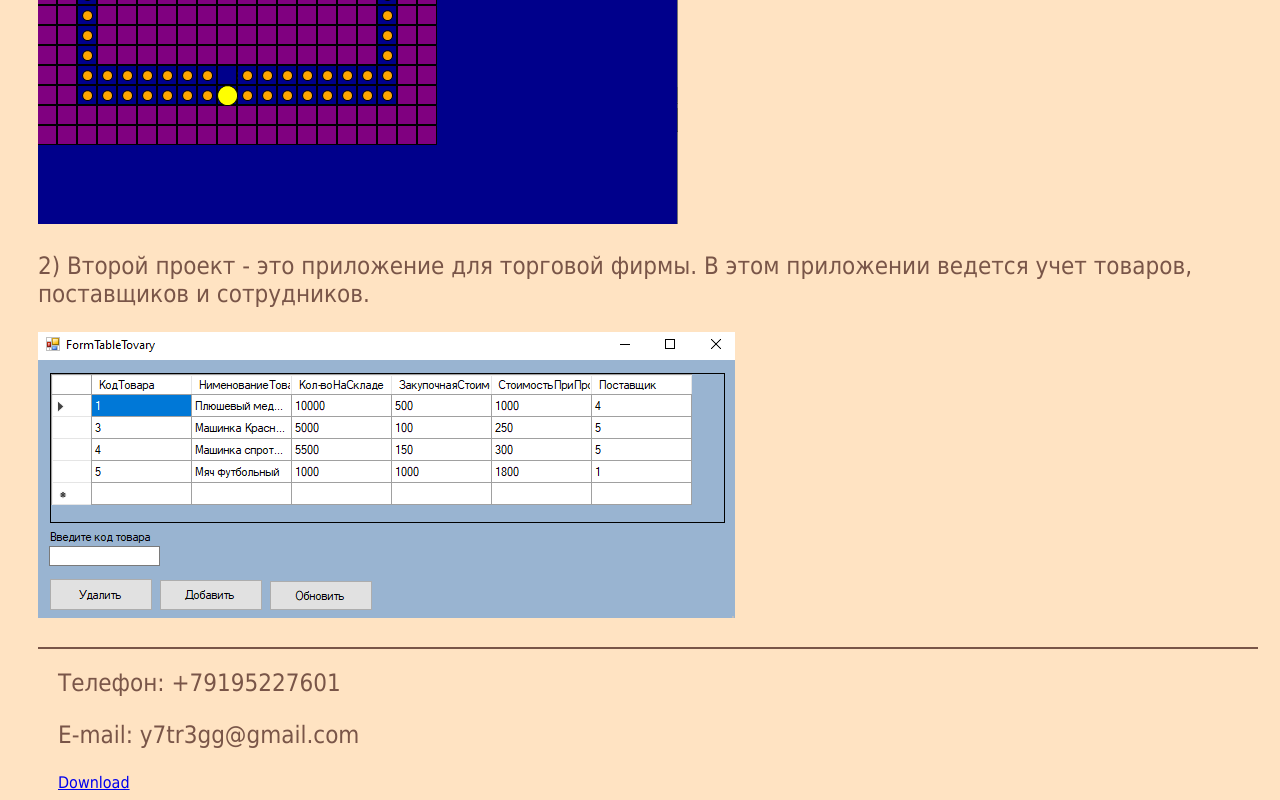
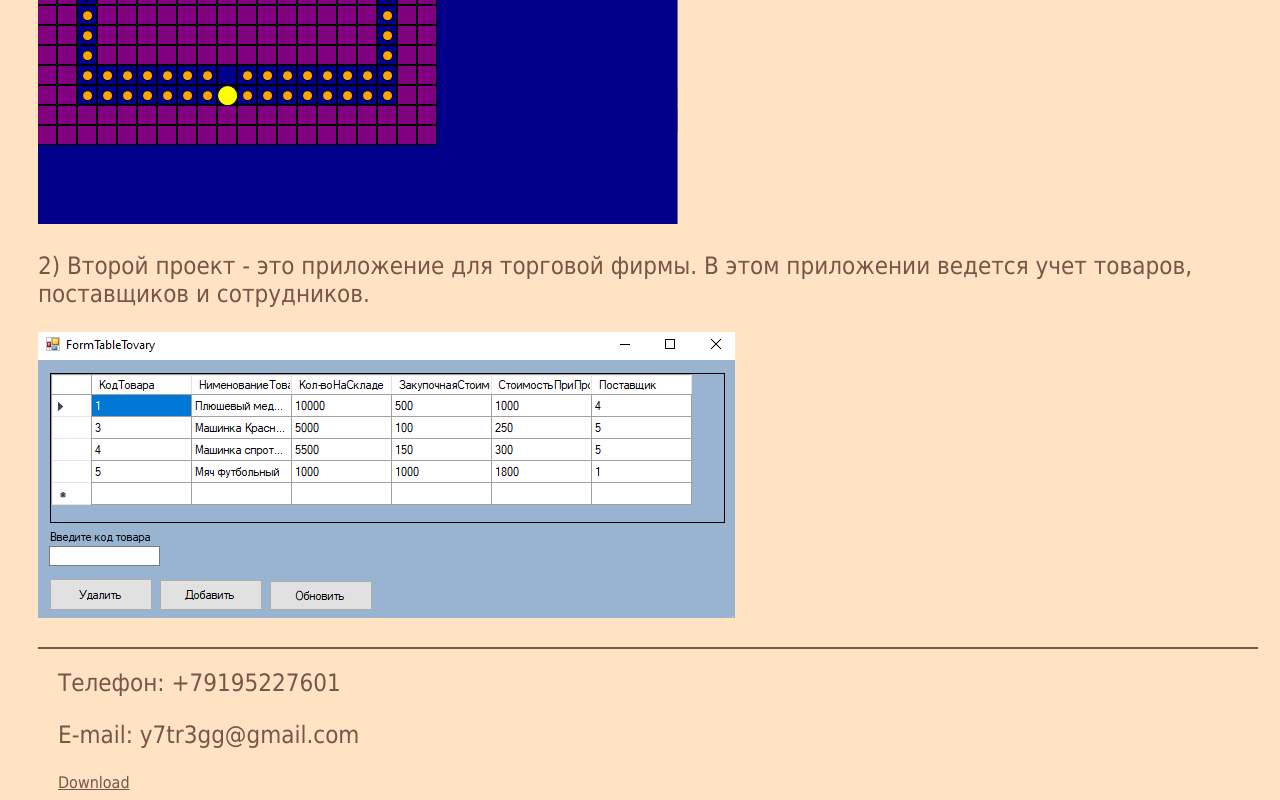
Before and after one commit to shklyager/mylife, a plain HTML site: page index.html in a window 1280 px wide. Shown: the part 1552-2352 px from the top of the page. Drawn offline with nearby package versions, Linux system fonts and the light colour scheme.

Commit message:
Update style.css

```diff
--- a/css/style.css
+++ b/css/style.css
@@ -188,3 +188,6 @@ body{
     margin-top: -50px;
     max-width: 100%;
 }
+.downloacl {
+   color: #795548;
+}
```
